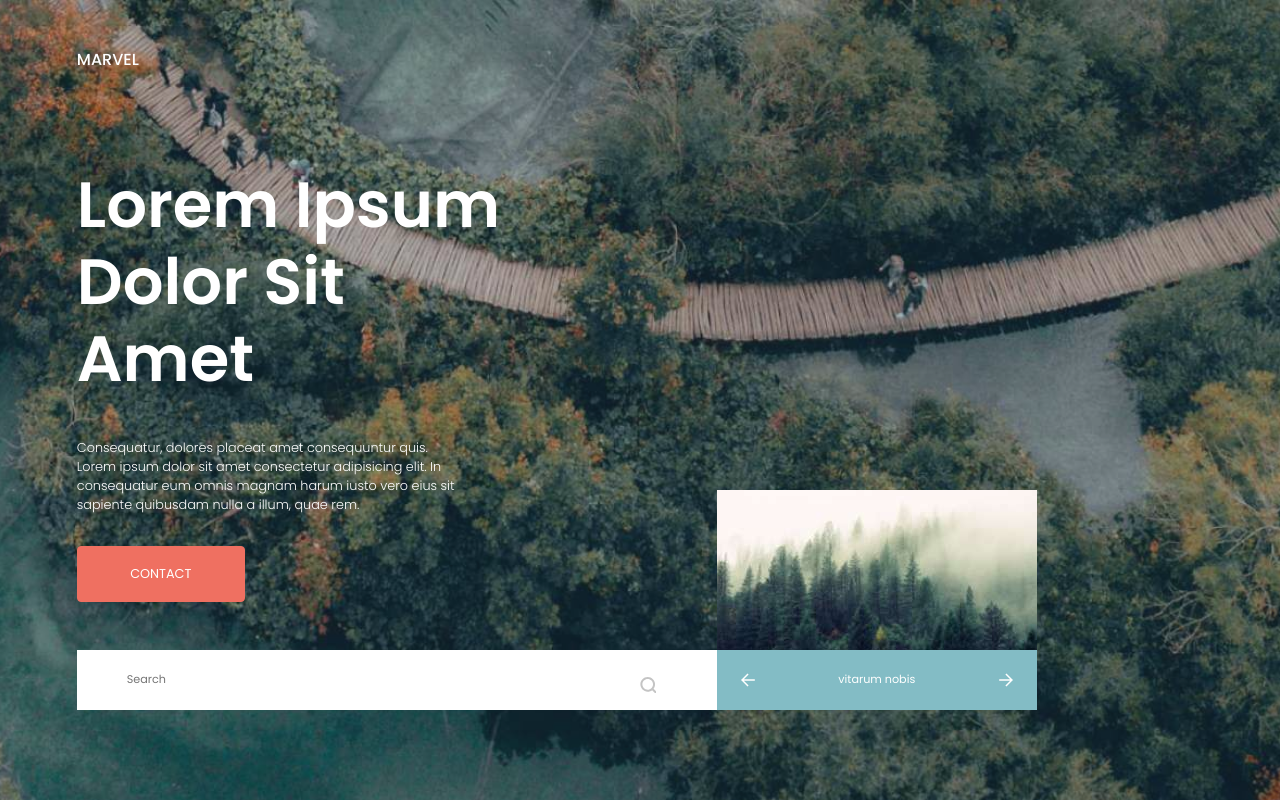
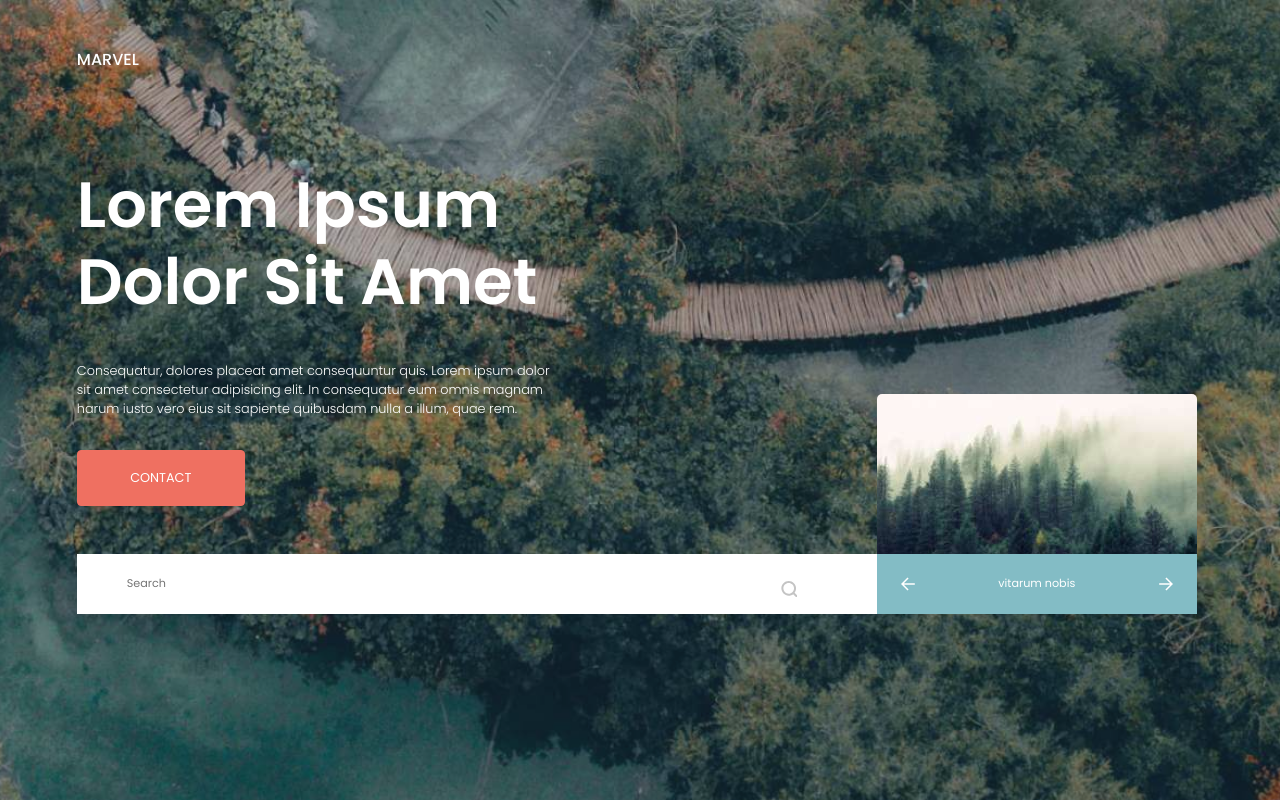
Before and after one commit to akhilalekha/lpmodel, a React (Create React App) app: page / in a window 1280 px wide. Shown: the top 800 px of the page. Built offline with nearby package versions, Linux system fonts and the light colour scheme.

Commit message:
fix home content width and carousel border radius

```diff
--- a/src/components/Home.css
+++ b/src/components/Home.css
@@ -30,7 +30,7 @@
 	position: relative;
 	z-index: 25;
 	margin-top: 8%;
-	width: 40rem;
+	width: 50rem;
 	display: flex;
 	flex-direction: column;
 }
--- a/src/components/Slider.css
+++ b/src/components/Slider.css
@@ -2,6 +2,7 @@
 	width: 100%;
 	height: 10rem;
 	object-fit: none;
+	border-radius: 5px 5px 0 0;
 }
 
 .buttonBox {
```
